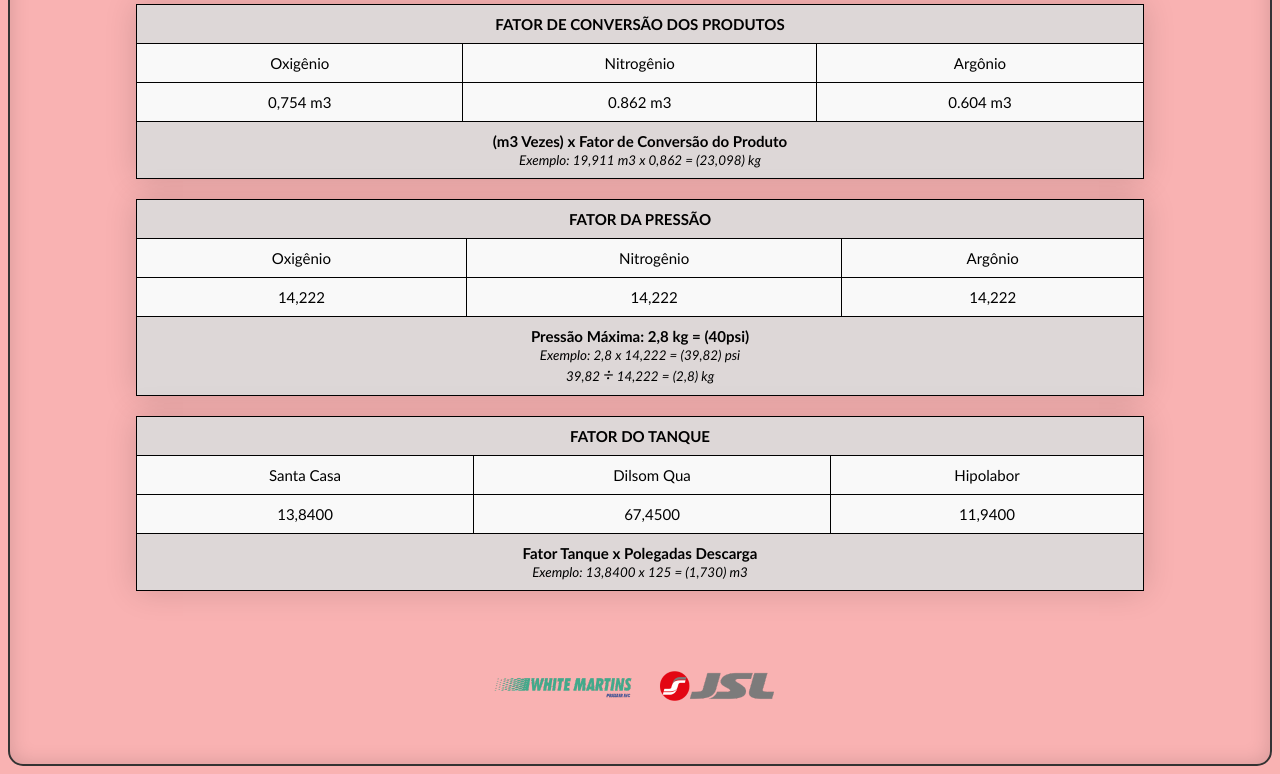
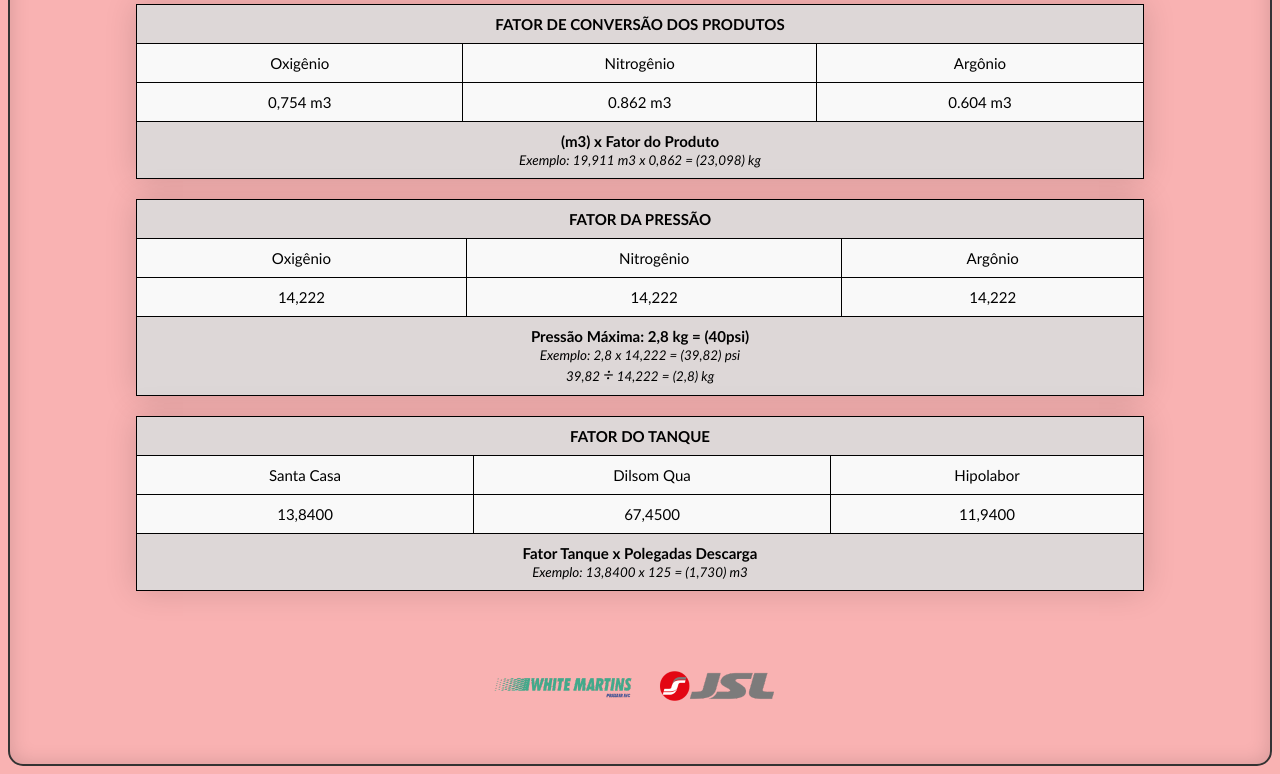
Before and after one commit to HenryqueDesign/tabelas-conversao-oxigenio, a plain HTML site: page index.html in a window 1280 px wide. Shown: the part 90-864 px from the top of the page. Drawn offline with Linux system fonts and the light colour scheme.

Commit message:
atualizando exemplo2

```diff
--- a/index.html
+++ b/index.html
@@ -114,7 +114,7 @@
     <tfoot>
         <tr>
 
-            <td colspan="3">(m3 Vezes) x Fator de Conversão do Produto
+            <td colspan="3">(m3) x Fator do Produto
 
             <br><span><i>Exemplo: 19,911 m3 x 0,862 = (23,098) kg</i></span></td>
         </tr>
```
